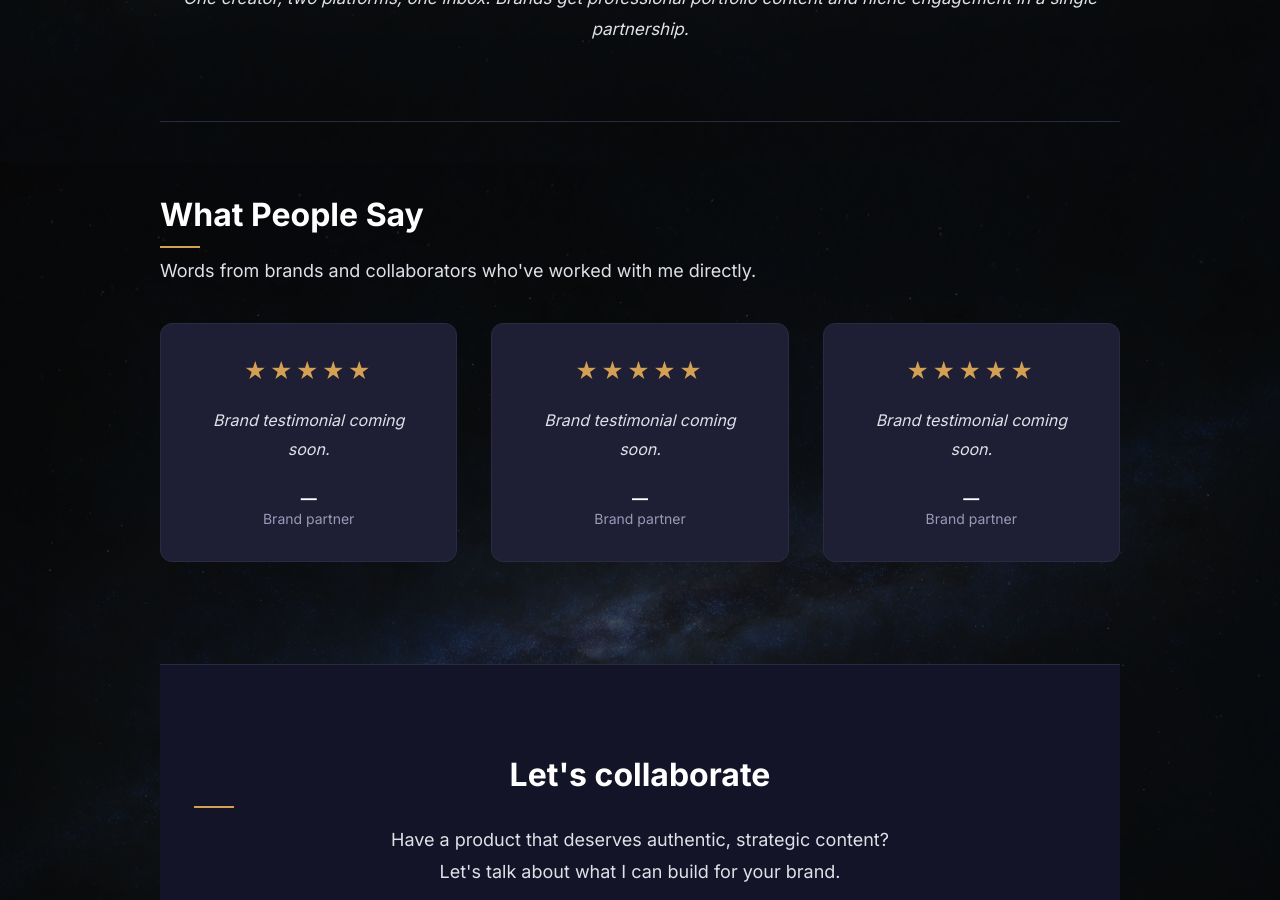
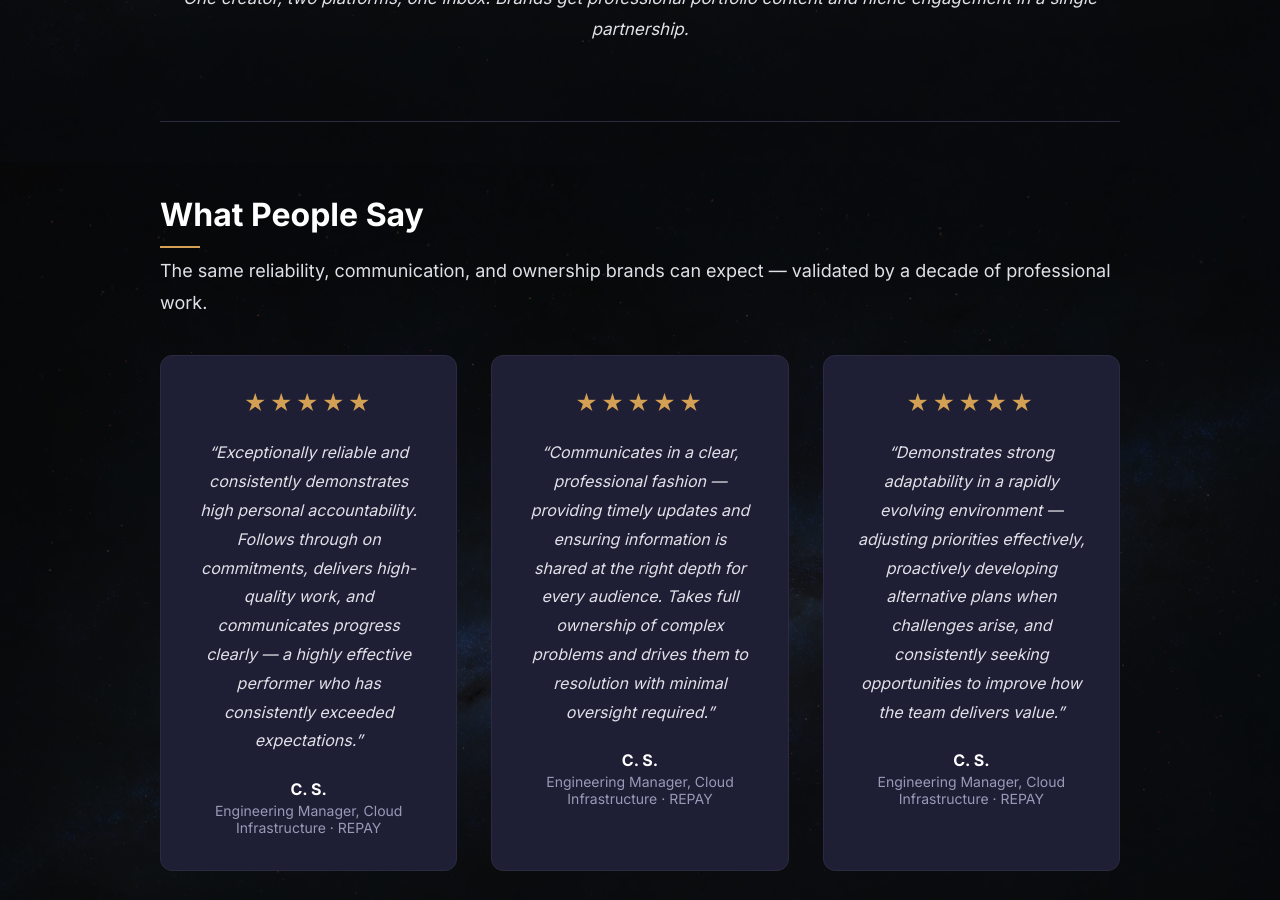
Before and after one commit to IcaroBichir/infocrazy, a Jekyll site: the page built from ugc/index.html, in a window 1280 px wide and 900 px high, scrolled down 7038 px. Built offline with Jekyll 4.4.1, drawn with Linux system fonts in a browser that asks for light colours; nearby versions of some CDN libraries; a script that is not in the unit is left out; some of the changed text lies outside the part shown.

Commit message:
Testimonials: replace placeholders with professional performance references
"Coming soon" cards actively hurt credibility when there are no brand
deals yet. Replaced with 3 real quotes from the year-end 2025 REPAY
performance review — reliability, communication, adaptability.

Attribution: C. S. · Engineering Manager, Cloud Infrastructure · REPAY
Footnote: "Professional performance reference · Year-End Review 2025"
Subtitle updated to frame the connection to UGC work explicitly.

Replace with brand testimonials after first paid collaboration.

Co-Authored-By: Claude Sonnet 4.6 <noreply@anthropic.com>

```diff
--- a/ugc/index.html
+++ b/ugc/index.html
@@ -315,28 +315,29 @@ excerpt: "Icaro Bichir — strategic UGC content, product storytelling, and hook
 <!-- ========== TESTIMONIALS ========== -->
 <section class="ugc-section ugc-testimonials-section">
   <h2>What People Say</h2>
-  <p class="ugc-section-subtitle">Words from brands and collaborators who've worked with me directly.</p>
+  <p class="ugc-section-subtitle">The same reliability, communication, and ownership brands can expect &mdash; validated by a decade of professional work.</p>
 
   <div class="ugc-testimonials-grid">
-    <div class="ugc-testimonial-card ugc-testimonial-placeholder">
+    <div class="ugc-testimonial-card">
       <div class="ugc-testimonial-stars">&#9733;&#9733;&#9733;&#9733;&#9733;</div>
-      <p class="ugc-testimonial-text">Brand testimonial coming soon.</p>
-      <span class="ugc-testimonial-author">&mdash;</span>
-      <span class="ugc-testimonial-role">Brand partner</span>
+      <p class="ugc-testimonial-text">&ldquo;Exceptionally reliable and consistently demonstrates high personal accountability. Follows through on commitments, delivers high-quality work, and communicates progress clearly &mdash; a highly effective performer who has consistently exceeded expectations.&rdquo;</p>
+      <span class="ugc-testimonial-author">C. S.</span>
+      <span class="ugc-testimonial-role">Engineering Manager, Cloud Infrastructure &middot; REPAY</span>
     </div>
-    <div class="ugc-testimonial-card ugc-testimonial-placeholder">
+    <div class="ugc-testimonial-card">
       <div class="ugc-testimonial-stars">&#9733;&#9733;&#9733;&#9733;&#9733;</div>
-      <p class="ugc-testimonial-text">Brand testimonial coming soon.</p>
-      <span class="ugc-testimonial-author">&mdash;</span>
-      <span class="ugc-testimonial-role">Brand partner</span>
+      <p class="ugc-testimonial-text">&ldquo;Communicates in a clear, professional fashion &mdash; providing timely updates and ensuring information is shared at the right depth for every audience. Takes full ownership of complex problems and drives them to resolution with minimal oversight required.&rdquo;</p>
+      <span class="ugc-testimonial-author">C. S.</span>
+      <span class="ugc-testimonial-role">Engineering Manager, Cloud Infrastructure &middot; REPAY</span>
     </div>
-    <div class="ugc-testimonial-card ugc-testimonial-placeholder">
+    <div class="ugc-testimonial-card">
       <div class="ugc-testimonial-stars">&#9733;&#9733;&#9733;&#9733;&#9733;</div>
-      <p class="ugc-testimonial-text">Brand testimonial coming soon.</p>
-      <span class="ugc-testimonial-author">&mdash;</span>
-      <span class="ugc-testimonial-role">Brand partner</span>
+      <p class="ugc-testimonial-text">&ldquo;Demonstrates strong adaptability in a rapidly evolving environment &mdash; adjusting priorities effectively, proactively developing alternative plans when challenges arise, and consistently seeking opportunities to improve how the team delivers value.&rdquo;</p>
+      <span class="ugc-testimonial-author">C. S.</span>
+      <span class="ugc-testimonial-role">Engineering Manager, Cloud Infrastructure &middot; REPAY</span>
     </div>
   </div>
+  <p class="ugc-testimonial-note">Professional performance reference &middot; Year-End Review 2025 &middot; REPAY Holdings</p>
 </section>
 
 <!-- ========== FINAL CTA ========== -->
```
